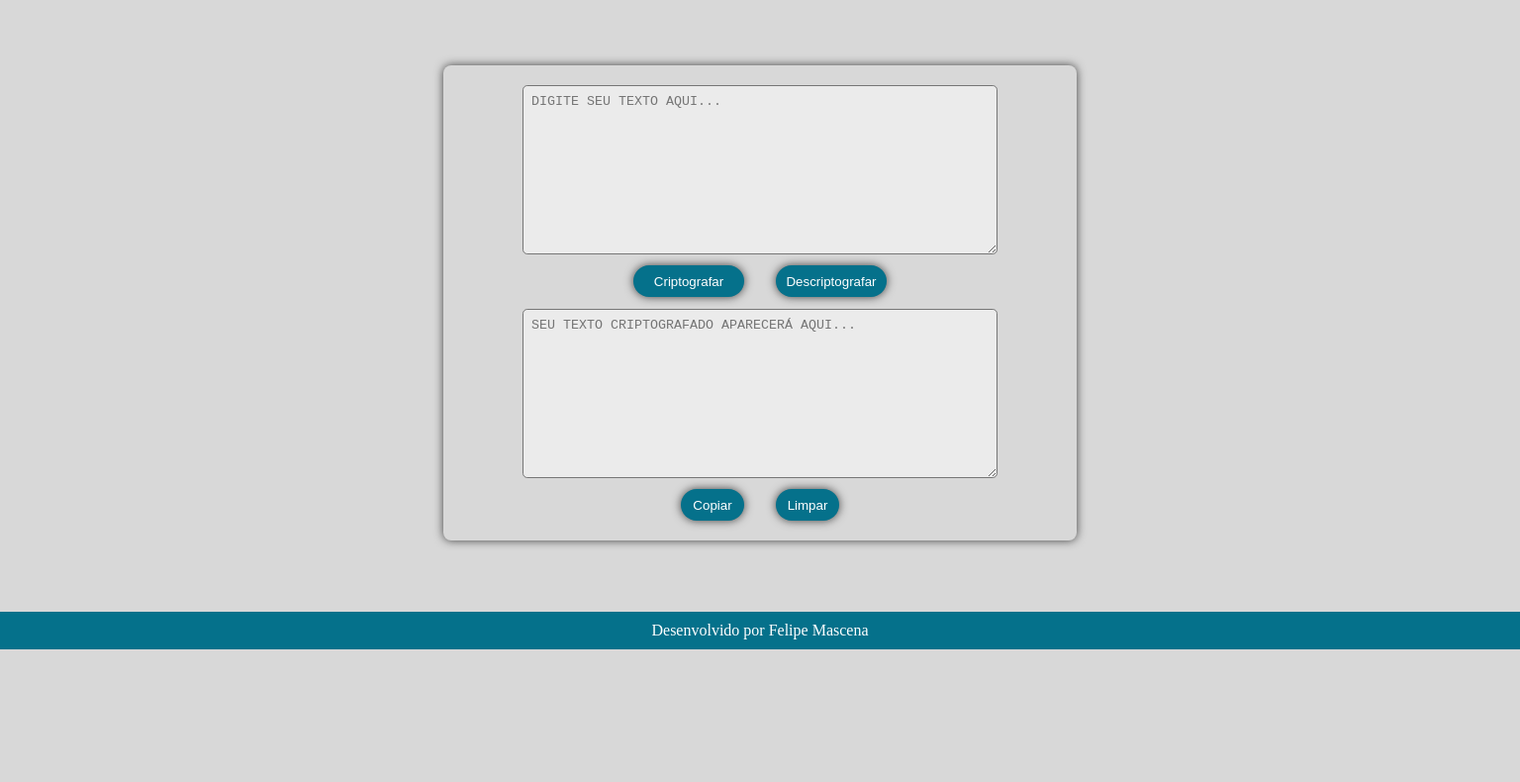
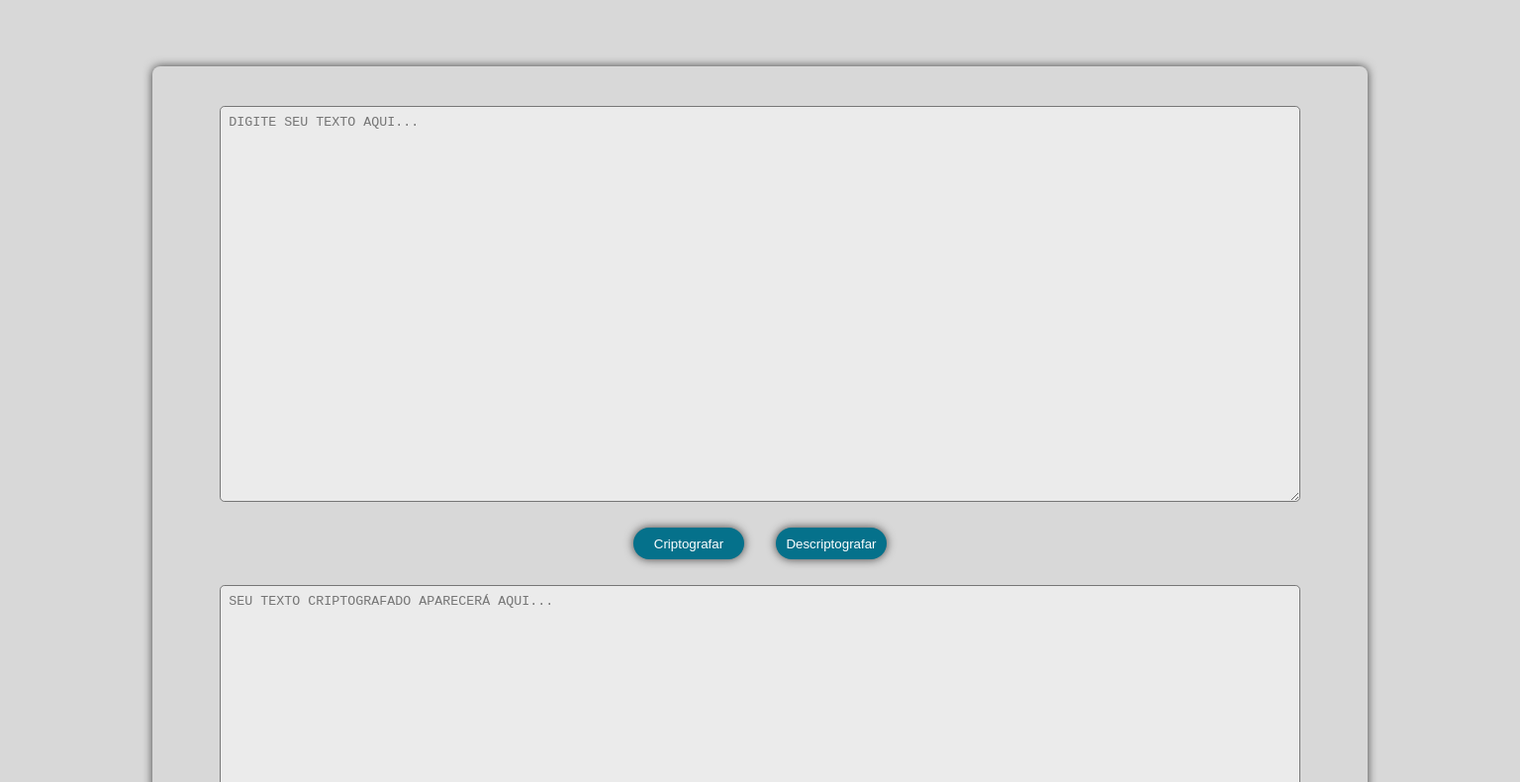
Before and after one commit to fmascena-dev/criptografia, a plain HTML site: page criptografia/index.html in a window 1536 px wide. Shown: the part 53-843 px from the top of the page at 99% size. Before the commit the page ends 800 px from the top, so only its background shows below. Drawn offline with Linux system fonts and the light colour scheme.

Commit message:
responsividade

```diff
--- a/criptografia/style.css
+++ b/criptografia/style.css
@@ -6,6 +6,7 @@
 
 body {
   background-color: #d8d8d8;
+  width: 100%;
 }
 
 header {
@@ -16,12 +17,16 @@ header {
   color: #fff;
   padding: 10px;
   text-align: center;
+  height: 6vh;
 }
 
 main {
   display: flex;
   justify-content: space-around;
+  align-items: center;
   margin-top: 4.5rem;
+  width: 100%;
+  height: 89%;
 }
 
 .container {
@@ -33,13 +38,13 @@ main {
   padding: 20px;
   border-radius: 8px;
   box-shadow: 0 0 10px rgba(0, 0, 0, 0.7);
-  width: 40rem;
-  height: 30rem;
+  width: 85%;
+  /* height: 50%; */
   text-align: center;
 }
 
 textarea {
-  width: 30rem;
+  width: 90%;
   height: 13rem;
   background-color: #ffffff80;
   border-radius: 0.3rem;
@@ -90,6 +95,7 @@ footer {
     padding: 10px;
     text-align: center;
     margin-top: 4.5rem;
+    height: 5vh;
 }
 
 footer a {
@@ -114,7 +120,7 @@ footer a:hover {
   }
 
   .buttons {
-    flex-direction: column;
+    flex-direction: row;
     gap: 1rem;
   }
 
@@ -149,3 +155,19 @@ footer a:hover {
     width: 150%;
   }
 }
+
+@media (min-width: 1304px) and (max-width: 3000px) {
+  .container {
+    width: 80%;
+    padding: 40px;
+  }
+
+  textarea {
+    width: 95%;
+    height: 50vh;
+  }
+
+  .buttons {
+    margin: 15px 0px;
+  }
+}
```
